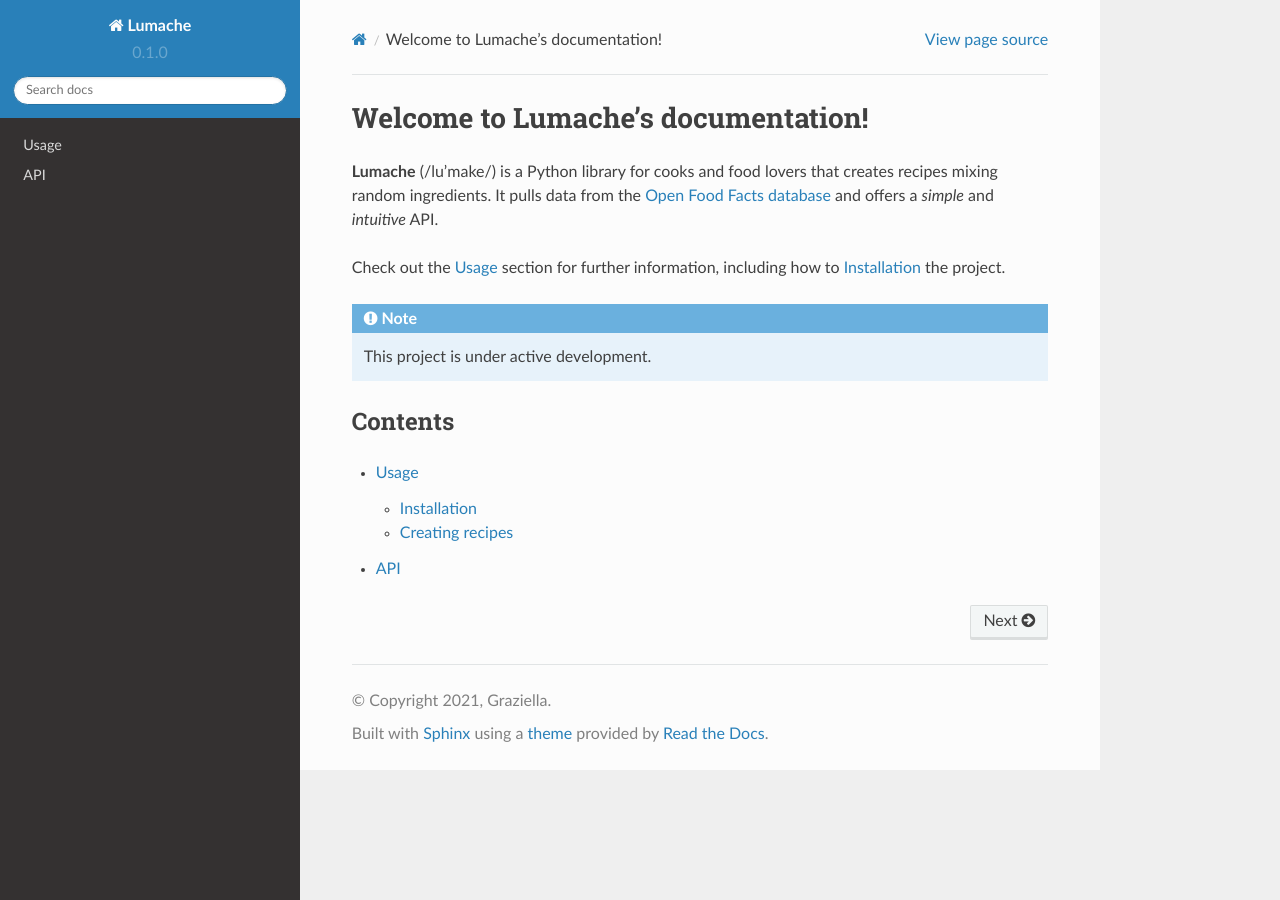
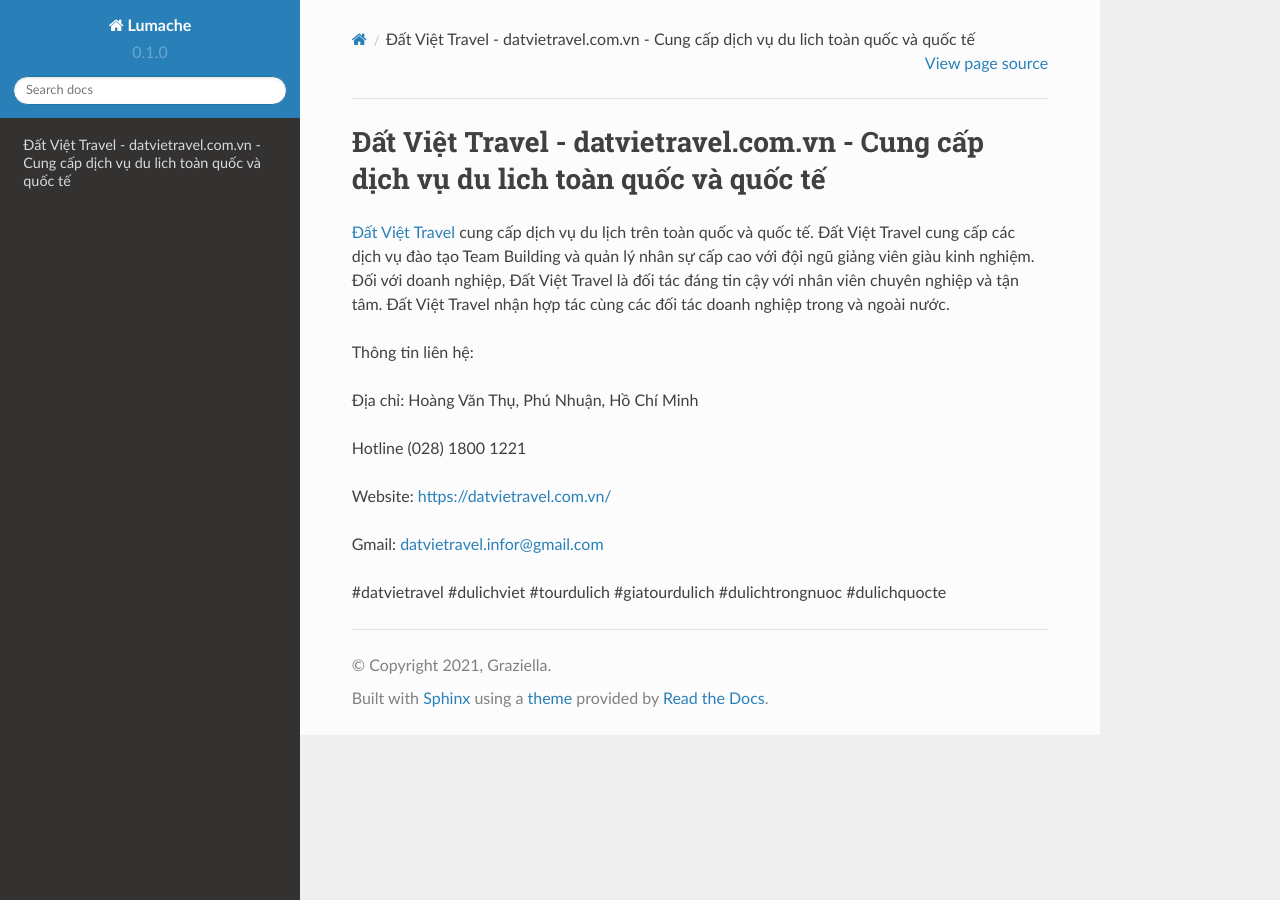
Before and after one commit to luongchanvien962/datvietravelvn, a Sphinx documentation site: the page built from docs/source/index.rst, in a window 1280 px wide. Built offline with Sphinx 7.4.7 and the Read the Docs theme 2.0.0, drawn with Linux system fonts in a browser that asks for light colours.

Commit message:
Update index.rst

```diff
--- a/docs/source/index.rst
+++ b/docs/source/index.rst
@@ -1,22 +1,16 @@
-Welcome to Lumache's documentation!
+Đất Việt Travel - datvietravel.com.vn - Cung cấp dịch vụ du lich toàn quốc và quốc tế
 ===================================
 
-**Lumache** (/lu'make/) is a Python library for cooks and food lovers
-that creates recipes mixing random ingredients.
-It pulls data from the `Open Food Facts database <https://world.openfoodfacts.org/>`_
-and offers a *simple* and *intuitive* API.
+`Đất Việt Travel <https://datvietravel.com.vn/>`_ cung cấp dịch vụ du lịch trên toàn quốc và quốc tế. Đất Việt Travel cung cấp các dịch vụ đào tạo Team Building và quản lý nhân sự cấp cao với đội ngũ giảng viên giàu kinh nghiệm. Đối với doanh nghiệp, Đất Việt Travel là đối tác đáng tin cậy với nhân viên chuyên nghiệp và tận tâm. Đất Việt Travel nhận hợp tác cùng các đối tác doanh nghiệp trong và ngoài nước.
 
-Check out the :doc:`usage` section for further information, including
-how to :ref:`installation` the project.
+Thông tin liên hệ:
 
-.. note::
+Địa chỉ: Hoàng Văn Thụ, Phú Nhuận, Hồ Chí Minh
 
-   This project is under active development.
+Hotline (028) 1800 1221
 
-Contents
---------
+Website: https://datvietravel.com.vn/
 
-.. toctree::
+Gmail: datvietravel.infor@gmail.com
 
-   usage
-   api
+#datvietravel #dulichviet #tourdulich #giatourdulich #dulichtrongnuoc #dulichquocte
```
